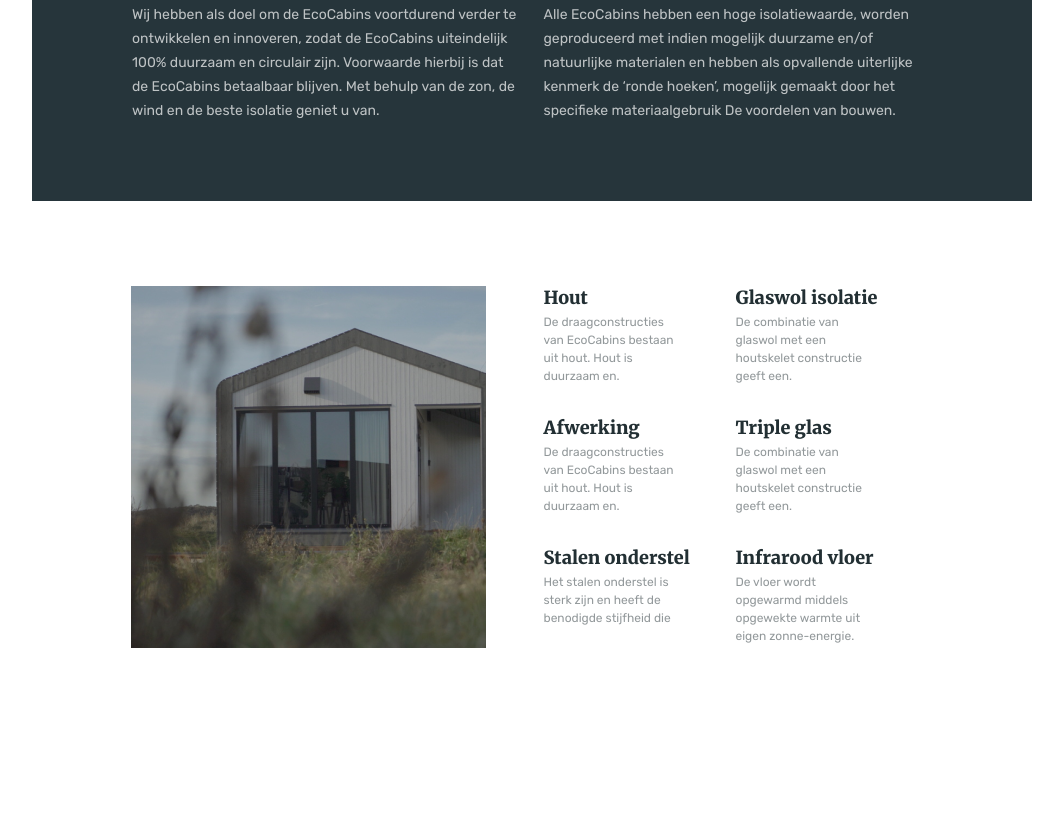
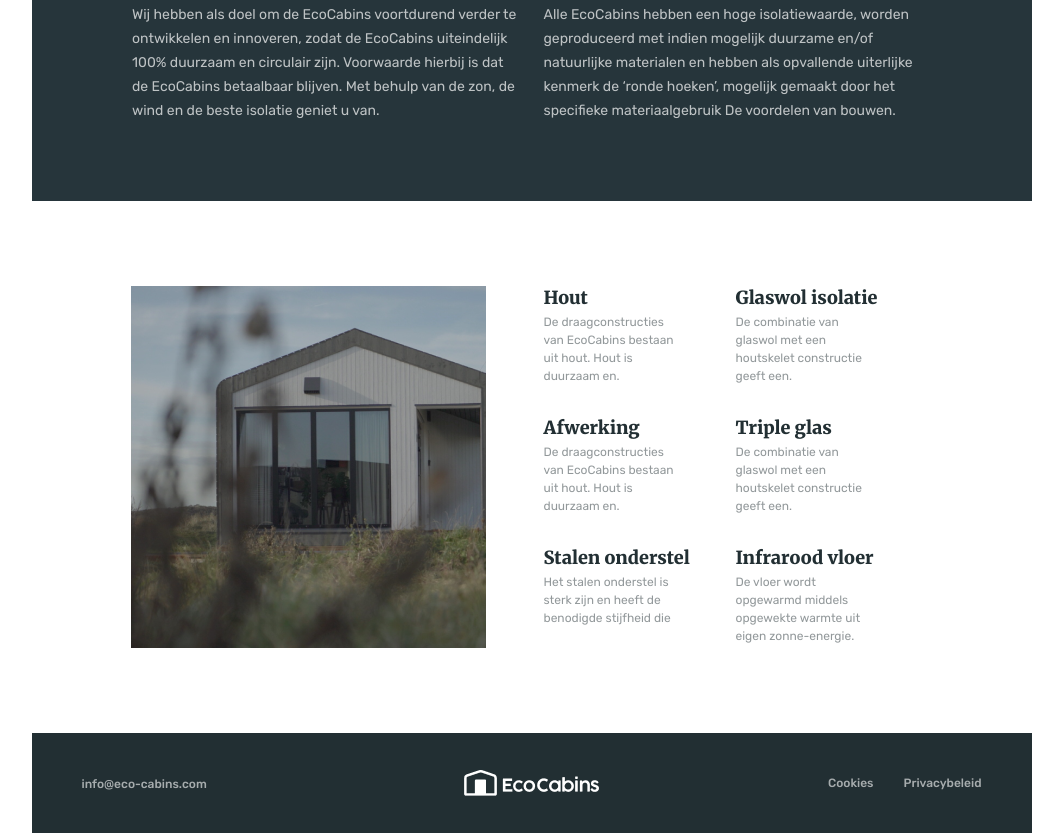
Before and after one commit to PetrLevchenko/EcoCabins-Landing, a plain HTML site: page index.html in a window 1280 px wide. Shown: the part 1078-1911 px from the top of the page, without its empty margins (101-1164 px from the left). Before the commit the page ends 1811 px from the top, so only its background shows below. Drawn offline with Linux system fonts and the light colour scheme.

Commit message:
.footer+adaptive

```diff
--- a/css/main.css
+++ b/css/main.css
@@ -1,23 +1,3 @@
-/* .rubik {
-  font-family: "Rubik", sans-serif;
-  font-optical-sizing: auto;
-  font-weight: 500;
-  font-style: normal;
-}
-.merriweather {
-  font-family: "Merriweather", serif;
-  font-optical-sizing: auto;
-  font-weight: 900;
-  font-style: normal;
-  font-variation-settings:
-    "wdth" 100;
-} */
-*,
-::before,
-::after {
-  /* outline: 1px solid red; */
-}
-
 html {
   scrollbar-gutter: stable;
 }
@@ -206,7 +186,49 @@
   color: #646d70;
   opacity: 0.7;
 }
-
+.footer {
+  background: #222f33;
+}
+.footer__items {
+  padding: 37px 10px;
+  display: flex;
+  max-width: 920px;
+  margin: 0 auto;
+  justify-content: space-between;
+  align-items: center;
+}
+.footer__address a {
+  font-weight: 500;
+  font-size: 12px;
+  color: #fff;
+  opacity: 0.6;
+  transition: 0.3s;
+}
+.footer__address {
+  margin: 0;
+}
+.footer__address a:hover {
+  transition: 0.3s;
+  color: #646d70;
+}
+.footer__logo {
+  padding-left: 29px;
+}
+.footer__links {
+  display: flex;
+  gap: 30px;
+}
+.footer__links a {
+  font-weight: 500;
+  font-size: 12px;
+  color: #fff;
+  opacity: 0.6;
+  transition: 0.3s;
+}
+.footer__links a:hover {
+  transition: 0.3s;
+  color: #646d70;
+}
 
 @media screen and (max-width: 1030px) {}
 
@@ -261,7 +283,15 @@
     flex-direction: column-reverse;
     align-items: center;
   }
+  .footer__items {
+    gap: 30px;
+    flex-wrap: wrap;
+    justify-content: center;
 
+  }
+  .footer__logo {
+    padding-left: 0;
+  }
 }
 
 @media screen and (max-width: 420px) {
@@ -282,6 +312,15 @@
     object-fit: cover;
     overflow: hidden;
   }
+  .footer__items {
+    flex-direction: column;
+  }
+  .footer__logo {
+    order: -1;
+  }
+  .materialen {
+    margin-bottom: 50px;
+}
 }
 
 @media screen and (max-width: 360px) {
@@ -318,6 +357,10 @@
     font-size: 20px;
     margin-bottom: 19px;
   }
+  .footer__links {
+    flex-direction: column;
+    align-items: center;
+}
 }
 
 @media screen and (max-width: 200px) {}
--- a/index.html
+++ b/index.html
@@ -140,6 +140,19 @@
         </div>
       </div>
     </section>
+    <!-- Footer -->
+    <footer class="footer">
+      <div class="footer__items">
+        <address class="footer__address"><a href="mailto:info@eco-cabins.com">info@eco-cabins.com</a></address>
+        <div class="footer__logo">
+          <img src="img/Logo horizontal.png" alt="Силуэт домика и справа название фирмы">
+        </div>
+        <div class="footer__links">
+          <a href="#">Cookies</a>
+          <a href="#">Privacybeleid</a>
+        </div>
+      </div>
+    </footer>
   </div>
   <script src="js/bootstrap.bundle.min.js"></script>
 </body>
```
